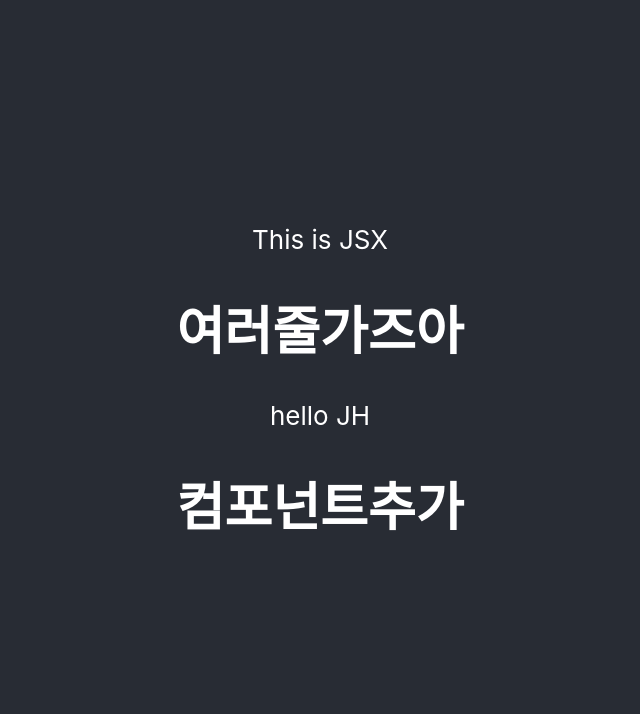
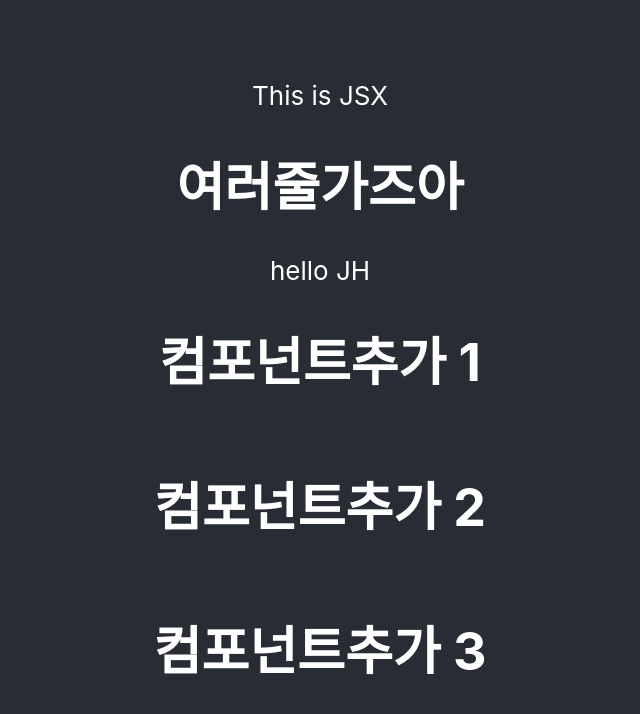
Before and after one commit to sungkwangLim/react-hello-world, a React (Create React App) app: page / in a window 1280 px wide. Shown: the top 714 px of the page, without its empty margins (320-960 px from the left). Built offline with nearby package versions, Linux system fonts and the light colour scheme.

Commit message:
prop 처음으로 전달!

```diff
--- a/src/App.js
+++ b/src/App.js
@@ -10,10 +10,10 @@ const element =  (
 function greeting(name){
   return `hello ${name}`;
 }
-function Greet(){
+function Greet(props){
   return (
-    <div>
-      <h1>컴포넌트추가</h1>
+    <div className={props.ccl}>
+      <h1>컴포넌트추가 {props.number}</h1>
     </div>
   );
 }
@@ -27,7 +27,15 @@ function App() {
         </div>
         <div>{greeting('JH')}</div>
         <Greet
-          className="asdf"
+          number={"1"}
+          ccl={"asdf"}
+        />
+        <Greet
+          number="2"
+          ccl={"asdf2"}
+        />
+        <Greet
+          number="3"
         />
         {/* <a
           className="App-link app-start"
```
